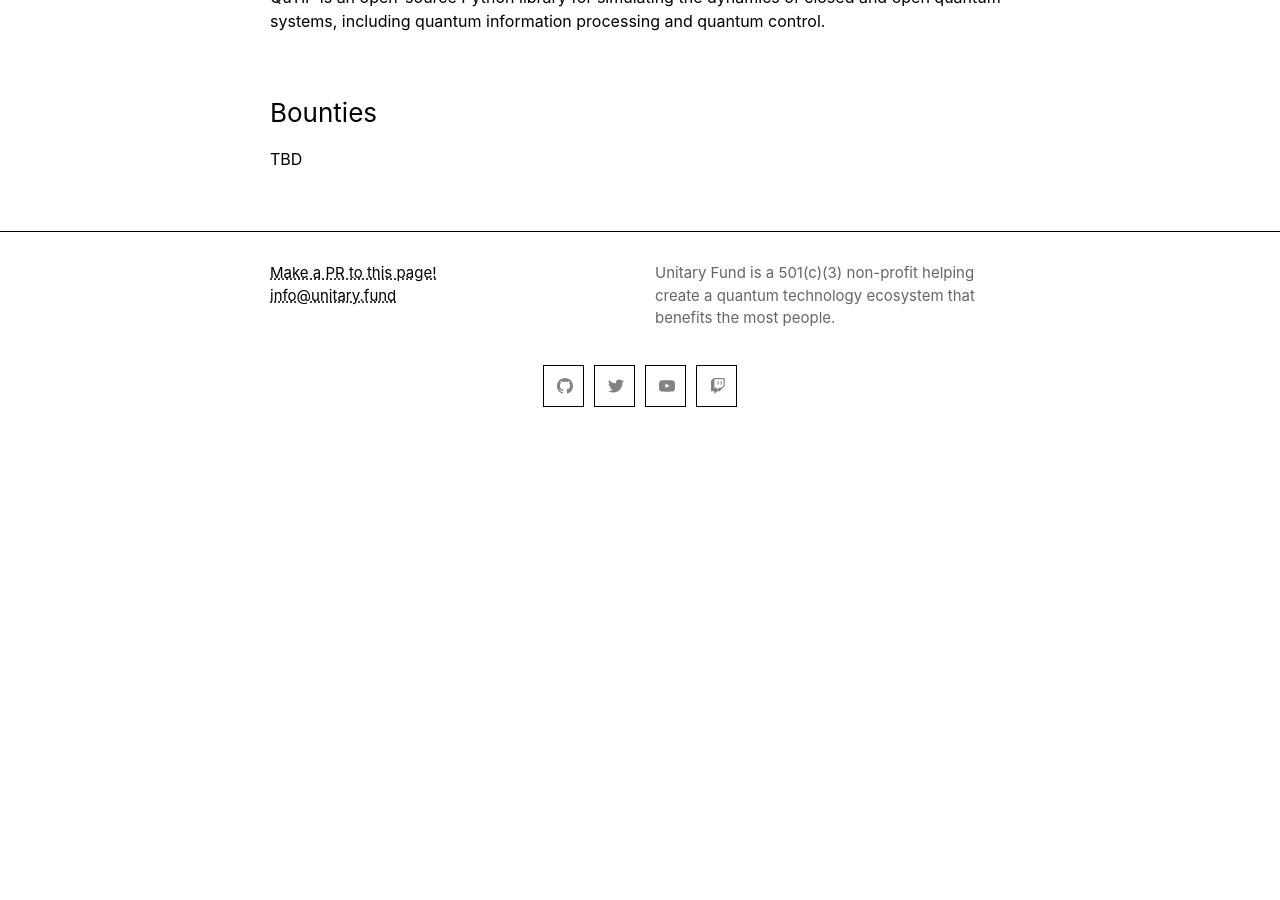
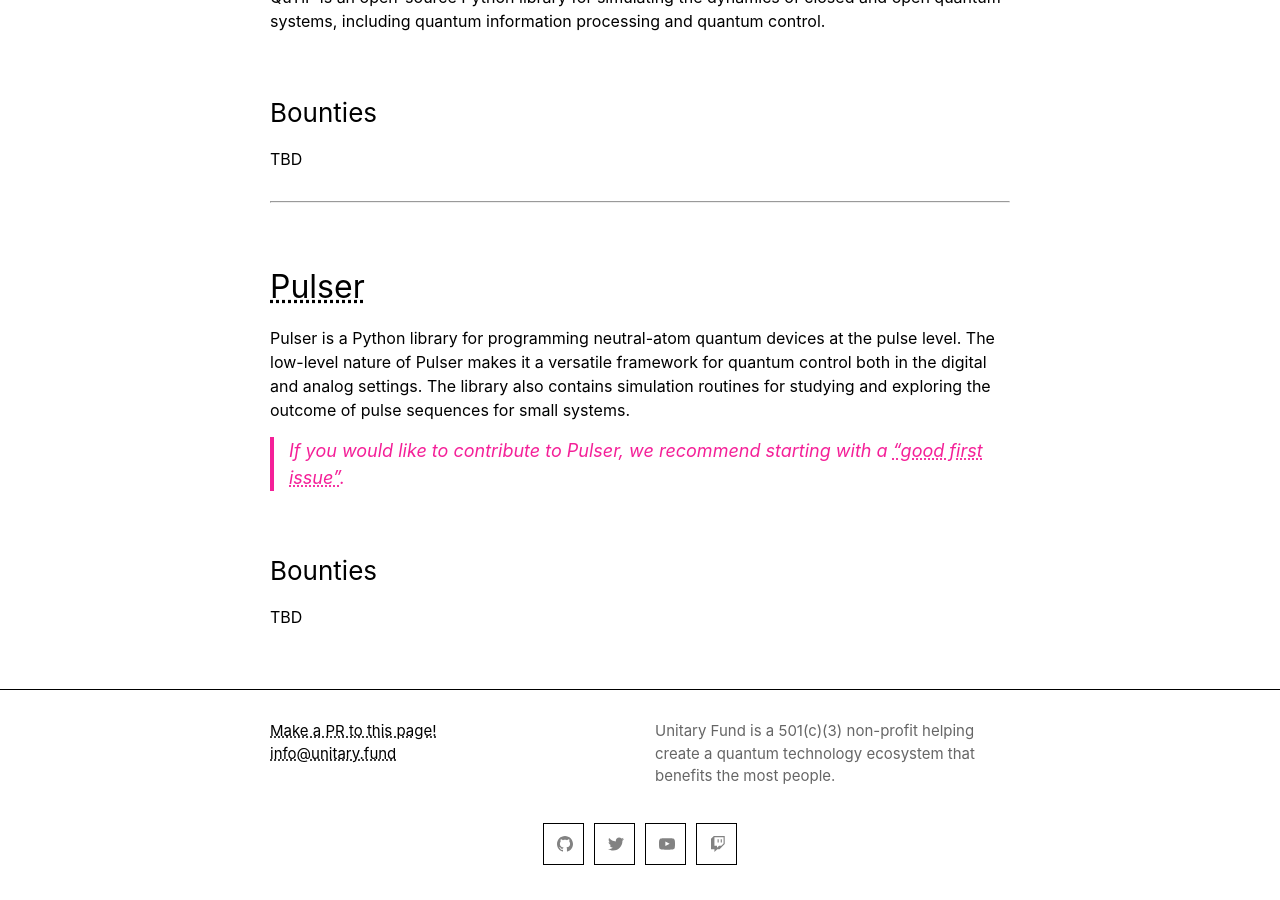
Before and after one commit to unitaryfund/unitaryhack2021, a Jekyll site: the page built from participating-projects.md, in a window 1280 px wide and 900 px high, scrolled down 5485 px. Built offline with Jekyll 4.4.1, drawn with Linux system fonts in a browser that asks for light colours; before the commit the page ends 5927 px from its top, so only the background shows below that.

Commit message:
Adding Pulser to participating projects

```diff
--- a/participating-projects.md
+++ b/participating-projects.md
@@ -179,3 +179,16 @@
 ### Bounties
 
 TBD
+
+---
+
+## [Pulser](https://github.com/pasqal-io/Pulser)
+
+Pulser is a Python library for programming neutral-atom quantum devices at the pulse level. The low-level nature of Pulser makes it a versatile framework for quantum control both in the digital and analog settings. The library also contains simulation routines for studying and exploring the outcome of pulse sequences for small systems.
+
+> If you would like to contribute to Pulser, we recommend starting with a ["good first
+issue"](https://github.com/pasqal-io/Pulser/labels/good%20first%20issue).
+
+### Bounties
+
+TBD
```
